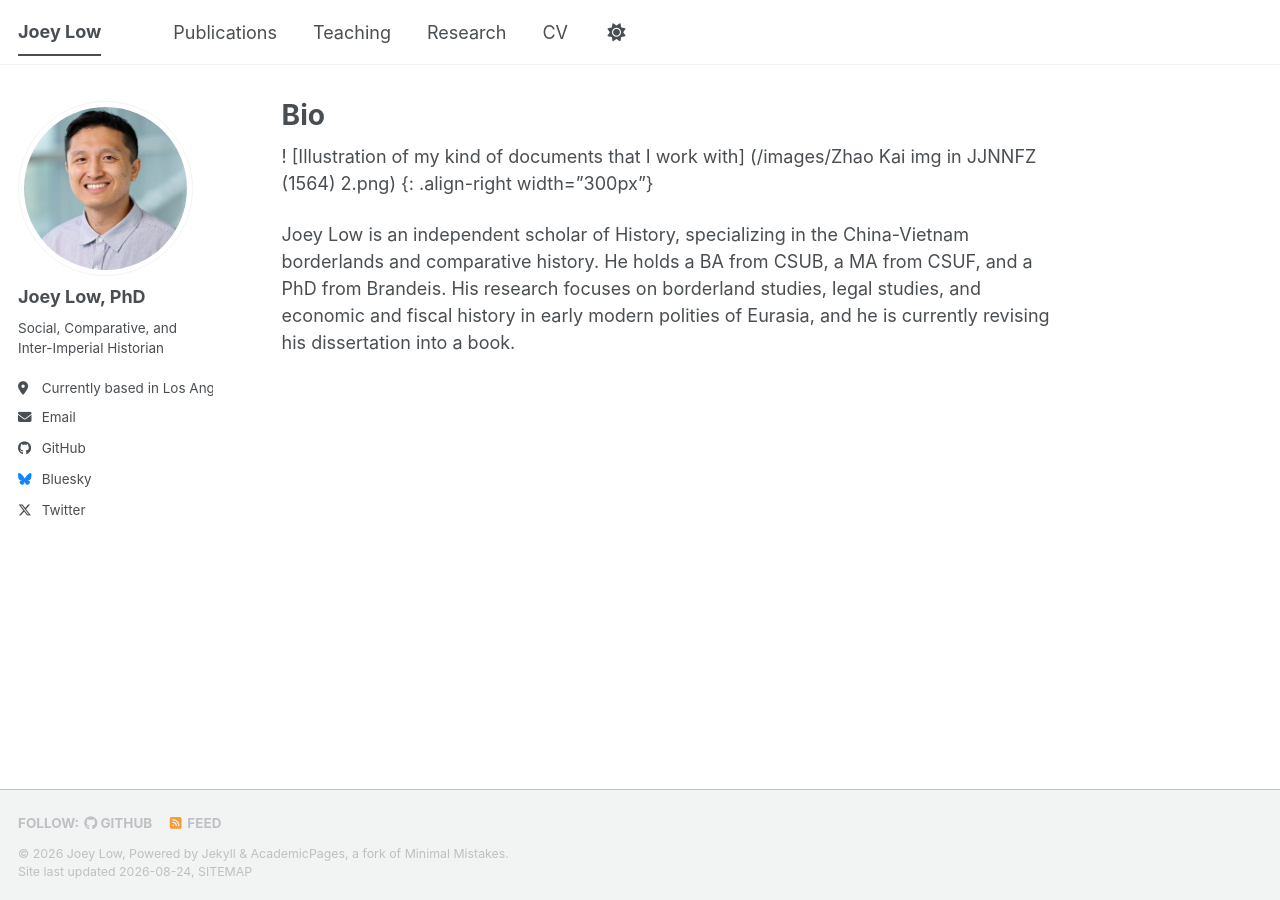
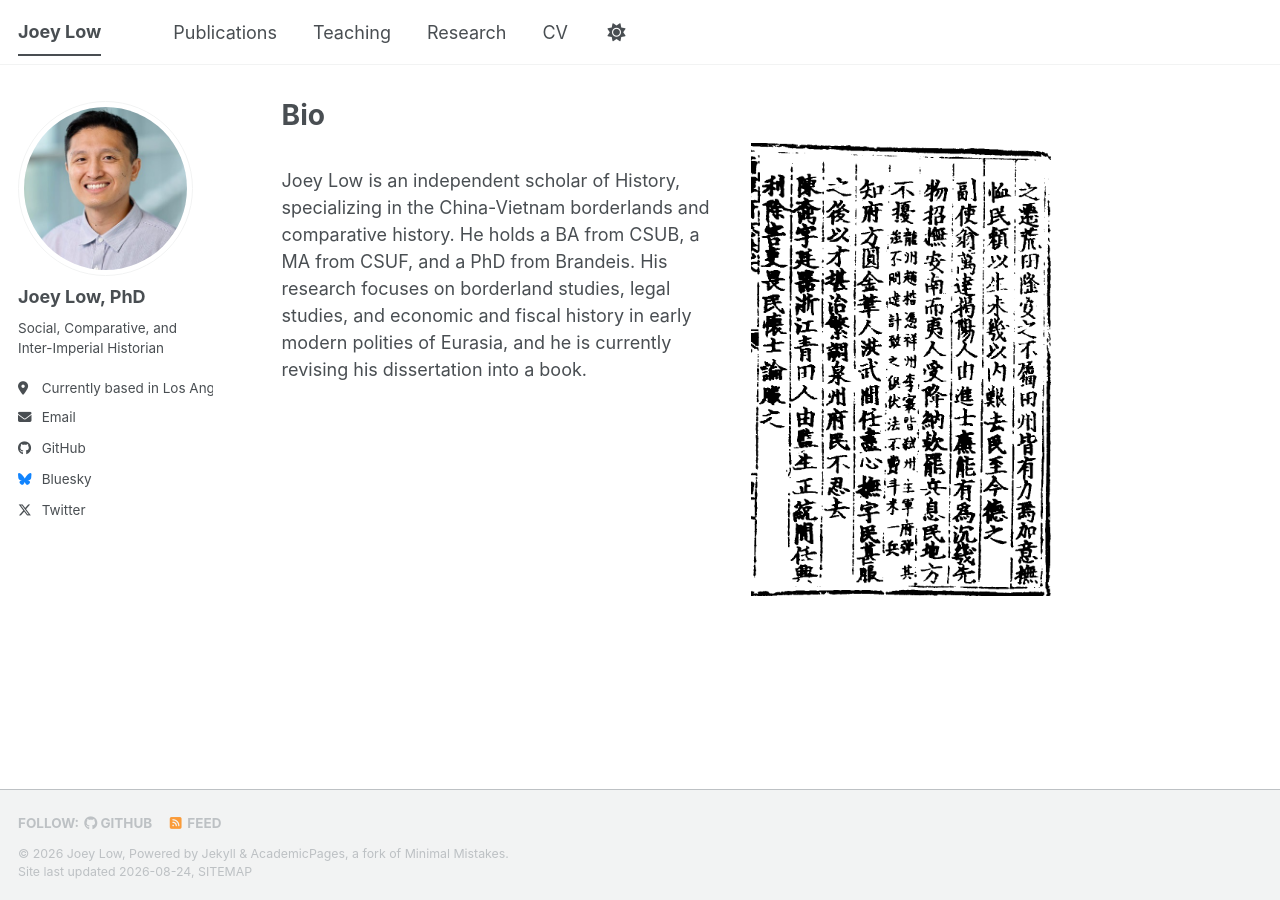
Before and after one commit to joeylow21/joeylow21.github.io, a Jekyll site: the page built from _pages/about.md, in a window 1280 px wide. Built offline with Jekyll 4.4.1, drawn with Linux system fonts in a browser that asks for light colours; a style sheet for code colours, icons or effects is not loaded.

Commit message:
Update about.md

```diff
--- a/_pages/about.md
+++ b/_pages/about.md
@@ -9,6 +9,6 @@ redirect_from:
 
 
 
-! [Illustration of my kind of documents that I work with] (/images/Zhao Kai img in JJNNFZ (1564) 2.png) {: .align-right width="300px"}
+![Passage of the Nanning fuzhi (1564) on a Native Official](/images/Zhao Kai img in JJNNFZ (1564) 2.png){: .align-right width="300px"}
 
 Joey Low is an independent scholar of History, specializing in the China-Vietnam borderlands and comparative history. He holds a BA from CSUB, a MA from CSUF, and a PhD from Brandeis. His research focuses  on borderland studies, legal studies, and economic and fiscal history in early modern polities of Eurasia, and he is currently revising his dissertation into a book.
```
